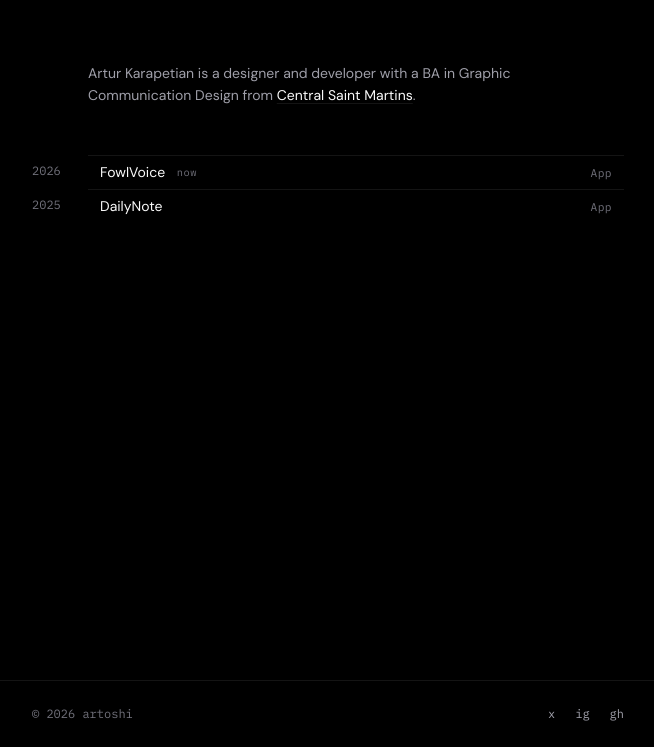
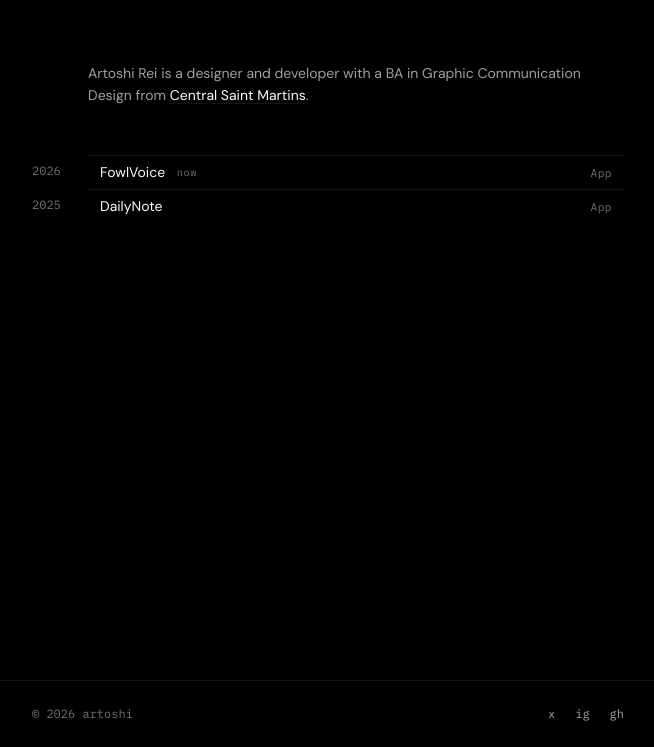
Before and after one commit to artoshirei/artoshi_website, an Astro site: page / in a window 1280 px wide. Shown: the part 53-800 px from the top of the page, without its empty margins (312-966 px from the left). Built offline with nearby package versions, Linux system fonts and the light colour scheme; Astro itself is replaced by a stand-in of ours.

Commit message:
fix: use Artoshi Rei in bio

```diff
--- a/src/pages/index.astro
+++ b/src/pages/index.astro
@@ -11,7 +11,7 @@ import { work } from "../data/work";
   <SiteHeader />
   <main class="flex-1 mx-auto px-6 pt-16 pb-32 w-full" style="max-width: var(--container-max)">
     <p class="bio animate-in" style="animation-delay: 0.35s">
-      Artur Karapetian is a designer and developer
+      Artoshi Rei is a designer and developer
       with a BA in Graphic Communication Design from
       <a href="https://www.arts.ac.uk/colleges/central-saint-martins" target="_blank" rel="noopener noreferrer" class="bio-link">Central Saint Martins</a>.
     </p>
```
